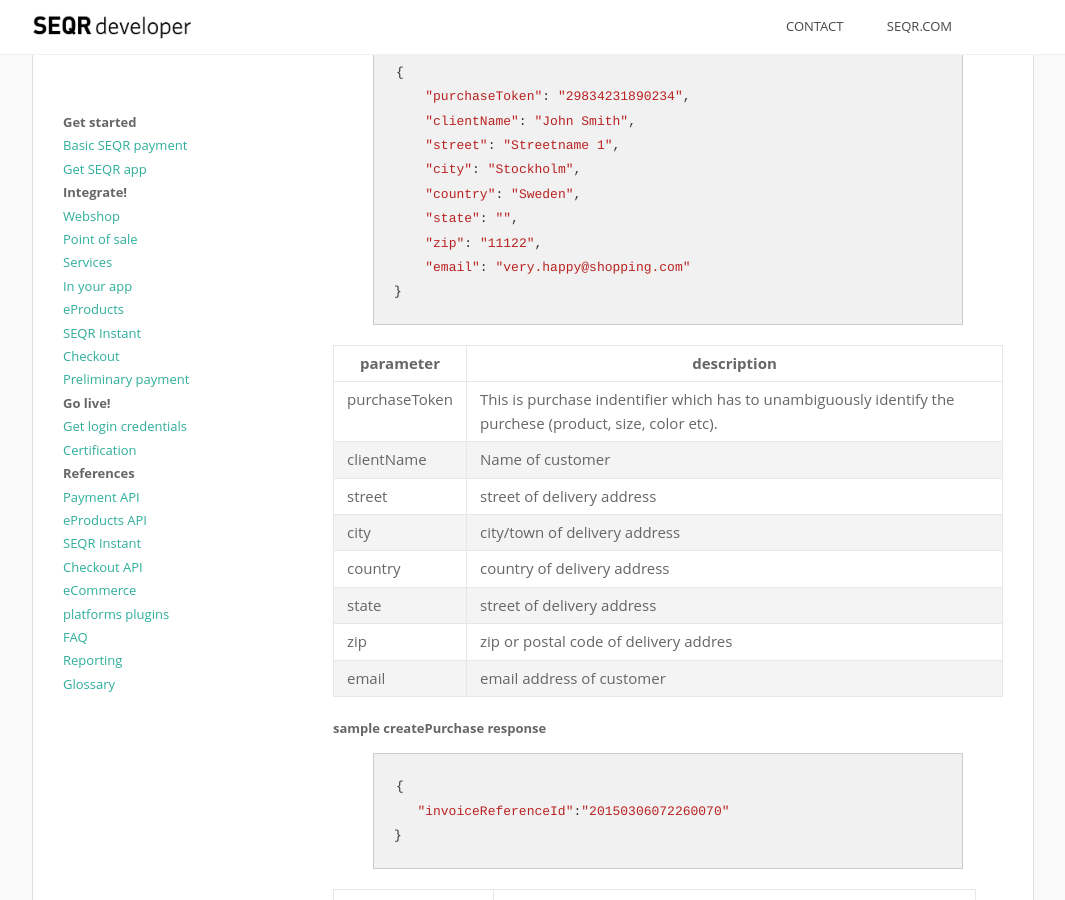
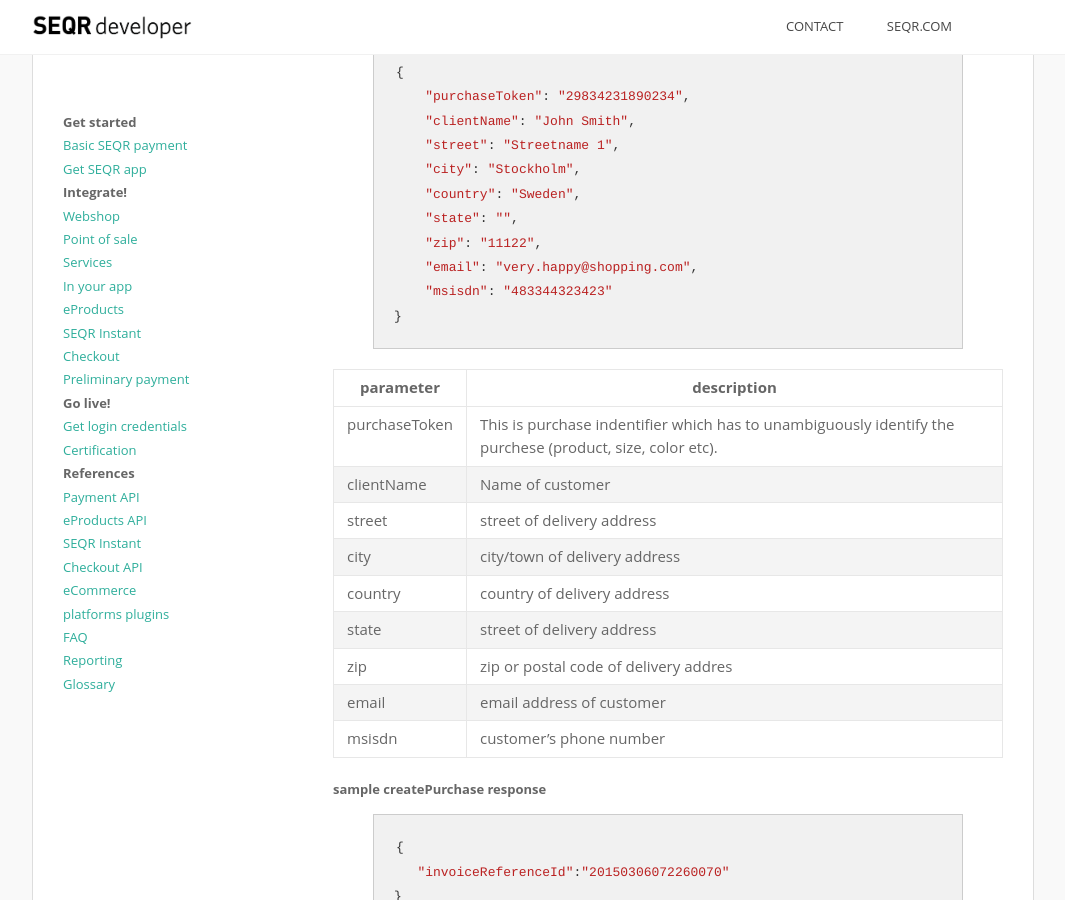
Before and after one commit to SeamlessDistribution/SeamlessDistribution.github.io, a Jekyll site: the page built from merchant/reference/instantcheckoutapi.md, in a window 1280 px wide and 900 px high, scrolled down 327 px. Shown: the whole window, without its empty margins (138-1203 px from the left). Built offline with Jekyll 4.4.1, drawn with Linux system fonts in a browser that asks for light colours.

Commit message:
Instant Checkout API update

```diff
--- a/merchant/reference/instantcheckoutapi.md
+++ b/merchant/reference/instantcheckoutapi.md
@@ -25,7 +25,8 @@
     "country": "Sweden",
     "state": "",
     "zip": "11122",
-    "email": "very.happy@shopping.com"
+    "email": "very.happy@shopping.com",
+    "msisdn": "483344323423"
 }
 {% endhighlight %}
 
@@ -40,6 +41,7 @@
 | state | street of delivery address |
 | zip | zip or postal code of delivery addres |
 | email | email address of customer |
+| msisdn | customer's phone number |
 |--|---|
 
 <b>sample createPurchase response</b>
```
